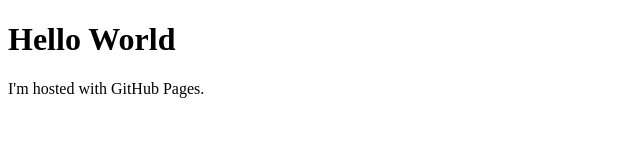
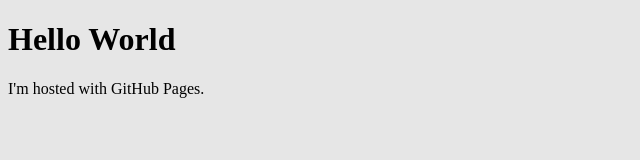
Before and after one commit to greyturn/greyturn.github.io, a plain HTML site: page index.html in a window 1280 px wide. Shown: the whole page, without its empty margins (0-640 px from the left). Drawn offline with Linux system fonts and the light colour scheme.

Commit message:
Quick Edit for index.html

```diff
--- a/index.html
+++ b/index.html
@@ -4,7 +4,7 @@
 <html>
 
 <head>
-	<link rel='stylesheet' href='~\style.css'/>
+	<link rel='stylesheet' href='\style.css'/>
 </head>
 
 <body>
```
